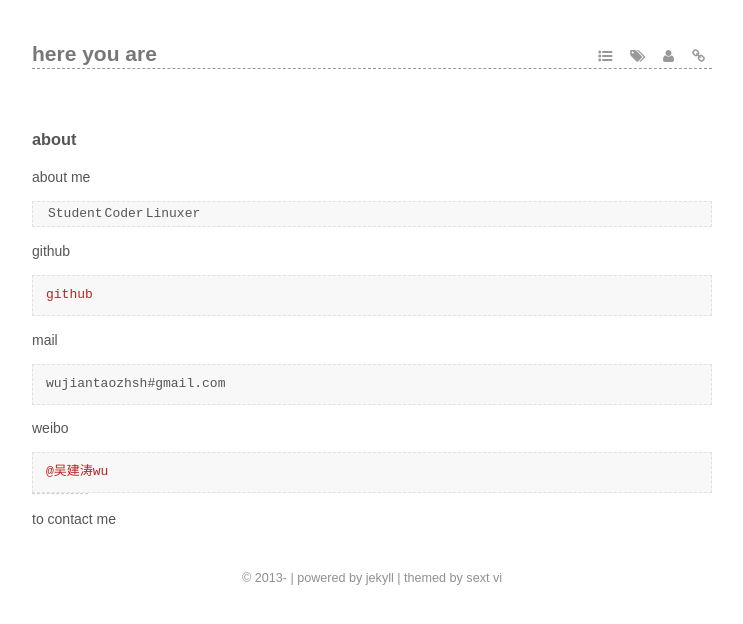
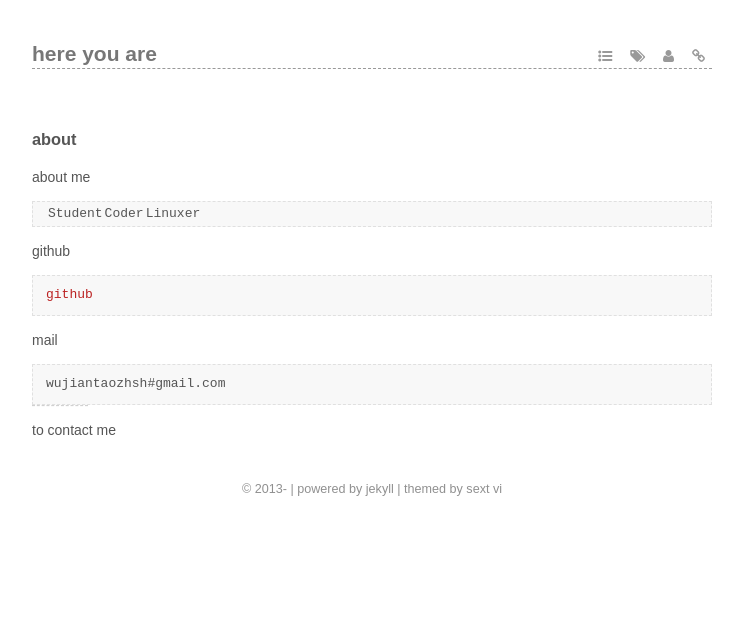
Before and after one commit to wujiantao/wujiantao.github.com, a Jekyll site: the page built from about.markdown, in a window 1280 px wide. Shown: the top 624 px of the page, without its empty margins (268-1011 px from the left). Built offline with Jekyll 4.4.1, drawn with Linux system fonts in a browser that asks for light colours; some web fonts are replaced; Markdown is read by kramdown in place of the engine named in the settings.

Commit message:
the page

```diff
--- a/about.markdown
+++ b/about.markdown
@@ -23,9 +23,7 @@ document.write(email);
 </script>
 </p></blockquote>
 
-weibo
 
-> [@吴建涛wu](http://weibo.com/u/1977313820)
 
 ---
 to contact me
```
